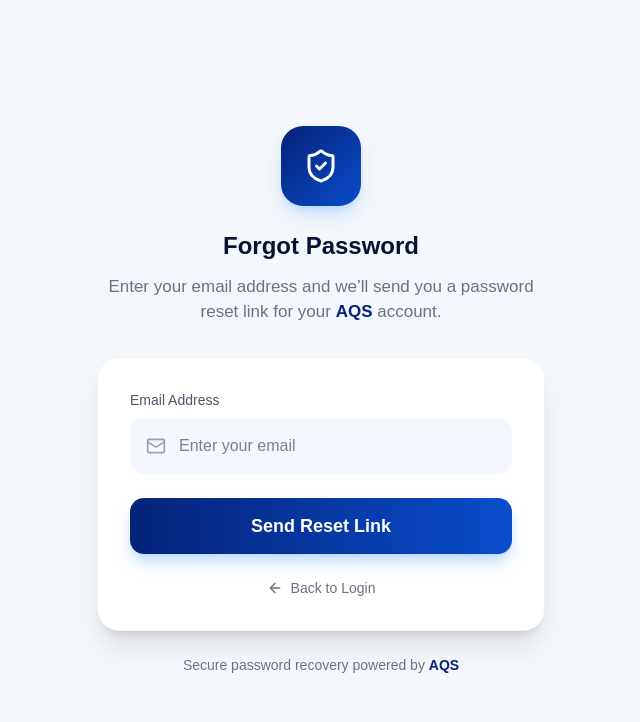
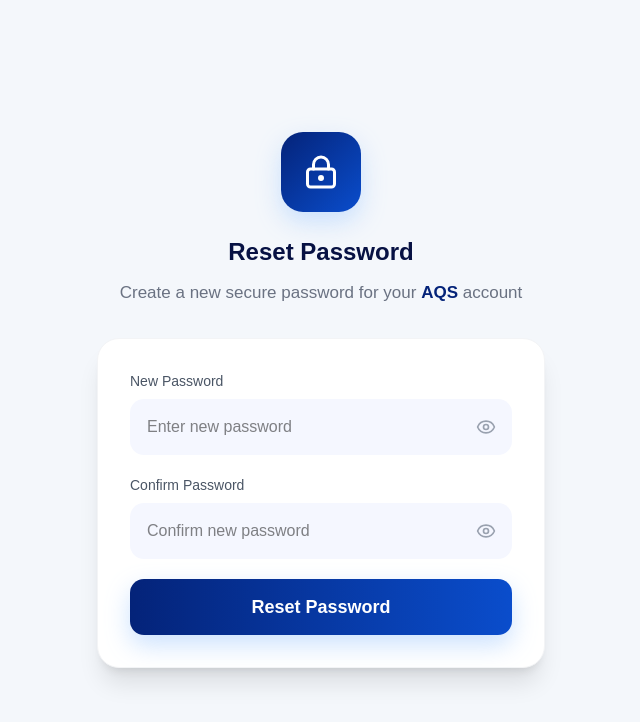
Before and after one commit to fadgadahababashirdev/AQS-reusable-components-, a React (Vite) app: page /forgot-password in a window 1280 px wide. Shown: the top 722 px of the page, without its empty margins (319-959 px from the left). Built offline with nearby package versions, Linux system fonts and the light colour scheme.

Commit message:
adding form dynamic colors

```diff
--- a/src/forms/ForgotPassword.tsx
+++ b/src/forms/ForgotPassword.tsx
@@ -1,86 +1,237 @@
 "use client"
 
-import { ArrowLeft, Mail, ShieldCheck } from "lucide-react"
-import { Link } from "react-router-dom"
+import { useState } from "react"
+import {
+  Eye,
+  EyeOff,
+  LockKeyhole,
+} from "lucide-react"
+import { useFormColorStore } from "../store/formColorStore"
 
-export default function ForgotPassword() {
+export default function ResetPassword() {
+  const [showPassword, setShowPassword] =
+    useState(false)
+
+  const [
+    showConfirmPassword,
+    setShowConfirmPassword,
+  ] = useState(false)
+
   const companyName = "AQS"
 
+  // dynamic colors
+  const color = useFormColorStore()
+
   return (
-    <div className="min-h-screen bg-[#f4f7fb] flex items-center justify-center p-6">
+    <div
+      className="min-h-screen flex items-center justify-center p-6"
+      style={{
+        backgroundColor:
+          color.formBackgroundColor,
+      }}
+    >
       <div className="w-full max-w-md">
-
         {/* Header */}
         <div className="flex flex-col items-center mb-8">
-
-          {/* Icon */}
-          <div className="w-20 h-20 rounded-3xl bg-gradient-to-br from-[#042379] to-[#0A4DCC] flex items-center justify-center shadow-lg shadow-blue-200">
-            <ShieldCheck className="w-9 h-9 text-white" />
+          {/* Logo */}
+          <div
+            className="w-20 h-20 rounded-3xl flex items-center justify-center shadow-lg"
+            style={{
+              background: `linear-gradient(to bottom right, ${color.gradientFrom}, ${color.gradientTo})`,
+              boxShadow: `0 10px 25px ${color.shadowColor}`,
+            }}
+          >
+            <LockKeyhole
+              className="w-9 h-9"
+              style={{
+                color: color.lockKeyHoleColor,
+              }}
+            />
           </div>
 
           {/* Title */}
-          <h1 className="text-2xl font-bold text-[#071133] mt-6">
-            Forgot Password
+          <h1
+            className="text-2xl font-bold mt-6"
+            style={{
+              color: color.h1,
+            }}
+          >
+            Reset Password
           </h1>
 
           {/* Subtitle */}
-          <p className="text-gray-500 mt-3 text-center text-[17px]">
-            Enter your email address and we’ll send you
-            a password reset link for your{" "}
-            <span className="font-semibold text-[#042379]">
+          <p
+            className="mt-3 text-center text-[17px]"
+            style={{
+              color: color.formParagraphColor,
+            }}
+          >
+            Create a new secure password for
+            your{" "}
+            <span
+              className="font-semibold"
+              style={{
+                color: color.spanColor,
+              }}
+            >
               {companyName}
             </span>{" "}
-            account.
+            account
           </p>
         </div>
 
         {/* Form */}
-        <div className="bg-white rounded-3xl shadow-xl border border-gray-100 p-8">
-          <form className="space-y-6">
-
-            {/* Email */}
+        <div
+          className="rounded-3xl shadow-xl border p-8"
+          style={{
+            backgroundColor:
+              color.cardBackground,
+            borderColor:
+              color.formCardBorderColor,
+          }}
+        >
+          <form className="space-y-5">
+            {/* New Password */}
             <div>
-              <label className="text-sm font-medium text-gray-600 mb-2 block">
-                Email Address
+              <label
+                className="text-sm font-medium mb-2 block"
+                style={{
+                  color: color.formLabelColor,
+                }}
+              >
+                New Password
               </label>
 
               <div className="relative">
-                <Mail className="absolute left-4 top-1/2 -translate-y-1/2 text-gray-400 w-5 h-5" />
+                <input
+                  type={
+                    showPassword
+                      ? "text"
+                      : "password"
+                  }
+                  placeholder="Enter new password"
+                  className="w-full h-14 rounded-xl border border-transparent transition-all outline-none px-4 pr-12 text-[16px]"
+                  style={{
+                    backgroundColor:
+                      color.inputBackgroundColor,
 
+                  }}
+                  onFocus={(e) => {
+                    e.target.style.borderColor =
+                      color.primaryColor
+
+                    e.target.style.backgroundColor =
+                      color.cardBackground
+                  }}
+                  onBlur={(e) => {
+                    e.target.style.borderColor =
+                      "transparent"
+
+                    e.target.style.backgroundColor =
+                      color.inputBackgroundColor
+                  }}
+                />
+
+                <button
+                  type="button"
+                  onClick={() =>
+                    setShowPassword(
+                      !showPassword
+                    )
+                  }
+                  className="absolute right-4 top-1/2 -translate-y-1/2 transition"
+                  style={{
+                    color:
+                      color.inputIconsColor,
+                  }}
+                >
+                  {showPassword ? (
+                    <EyeOff className="w-5 h-5" />
+                  ) : (
+                    <Eye className="w-5 h-5" />
+                  )}
+                </button>
+              </div>
+            </div>
+
+            {/* Confirm Password */}
+            <div>
+              <label
+                className="text-sm font-medium mb-2 block"
+                style={{
+                  color: color.formLabelColor,
+                }}
+              >
+                Confirm Password
+              </label>
+
+              <div className="relative">
                 <input
-                  type="email"
-                  placeholder="Enter your email"
-                  className="w-full h-14 rounded-xl bg-[#f5f7ff] border border-transparent focus:border-[#042379] focus:bg-white transition-all outline-none pl-12 pr-4 text-[16px]"
+                  type={
+                    showConfirmPassword
+                      ? "text"
+                      : "password"
+                  }
+                  placeholder="Confirm new password"
+                  className="w-full h-14 rounded-xl border border-transparent transition-all outline-none px-4 pr-12 text-[16px]"
+                  style={{
+                    backgroundColor:
+                      color.inputBackgroundColor,
+
+                  }}
+                  onFocus={(e) => {
+                    e.target.style.borderColor =
+                      color.primaryColor
+
+                    e.target.style.backgroundColor =
+                      color.cardBackground
+                  }}
+                  onBlur={(e) => {
+                    e.target.style.borderColor =
+                      "transparent"
+
+                    e.target.style.backgroundColor =
+                      color.inputBackgroundColor
+                  }}
                 />
+
+                <button
+                  type="button"
+                  onClick={() =>
+                    setShowConfirmPassword(
+                      !showConfirmPassword
+                    )
+                  }
+                  className="absolute right-4 top-1/2 -translate-y-1/2 transition"
+                  style={{
+                    color:
+                      color.inputIconsColor,
+                  }}
+                >
+                  {showConfirmPassword ? (
+                    <EyeOff className="w-5 h-5" />
+                  ) : (
+                    <Eye className="w-5 h-5" />
+                  )}
+                </button>
               </div>
             </div>
 
             {/* Submit */}
             <button
               type="submit"
-              className="w-full h-14 cursor-pointer rounded-xl bg-linear-to-r from-[#042379] to-[#0A4DCC]  hover:opacity-95 transition-all text-white text-lg font-semibold shadow-lg shadow-blue-200"
+              className="w-full h-14 rounded-xl cursor-pointer hover:opacity-95 transition-all text-lg font-semibold shadow-lg"
+              style={{
+                background: `linear-gradient(to right, ${color.gradientFrom}, ${color.gradientTo})`,
+                color:
+                  color.lockKeyHoleColor,
+                boxShadow: `0 10px 25px ${color.shadowColor}`,
+              }}
             >
-              Send Reset Link
+              Reset Password
             </button>
-
-            {/* Back */}
-            <Link
-              to="/"
-              className="flex items-center justify-center gap-2 text-sm text-gray-500 hover:text-[#042379] transition"
-            >
-              <ArrowLeft className="w-4 h-4" />
-              Back to Login
-            </Link>
           </form>
         </div>
-
-        {/* Footer */}
-        <p className="text-center text-sm text-gray-500 mt-6">
-          Secure password recovery powered by{" "}
-          <span className="font-semibold text-[#042379]">
-            {companyName}
-          </span>
-        </p>
       </div>
     </div>
   )
--- a/src/forms/LoginForm.tsx
+++ b/src/forms/LoginForm.tsx
@@ -1,69 +1,68 @@
-
-import { useState } from "react"
-import {
-  Eye,
-  EyeOff,
-  LockKeyhole,
-  Mail,
-} from "lucide-react"
-import { Link } from "react-router-dom"
+import { useState } from "react";
+import { Eye, EyeOff, LockKeyhole, Mail } from "lucide-react";
+import { Link } from "react-router-dom";
+import { useFormColorStore } from "../store/formColorStore";
 
 export default function LoginForm() {
-  const [showPassword, setShowPassword] = useState(false)
+  const [showPassword, setShowPassword] = useState(false);
 
-  const companyName = "AQS"
-
+  const companyName = "AQS";
+  // dynamic color variable
+  const color = useFormColorStore();
   return (
-    <div className="min-h-screen bg-[#f4f7fb] flex items-center justify-center p-6">
+    <div
+      className="min-h-screen  flex items-center justify-center p-6"
+      style={{ backgroundColor: color.formBackgroundColor }}
+    >
       <div className="w-full max-w-md">
-
         {/* Header */}
         <div className="flex flex-col items-center mb-8">
-
           {/* Logo */}
-          <div className="w-20 h-20 rounded-3xl bg-gradient-to-br from-[#042379] to-[#0A4DCC] flex items-center justify-center shadow-lg shadow-blue-200">
-            <LockKeyhole className="w-9 h-9 text-white" />
+          <div
+            className="w-20 h-20 rounded-3xl  flex items-center justify-center shadow-lg shadow-blue-200"
+            style={{
+              background: `linear-gradient(to bottom right, ${color.gradientFrom}, ${color.gradientTo})`,
+            }}
+          >
+            <LockKeyhole className="w-9 h-9 " style={{color:color.lockKeyHoleColor}} />
           </div>
 
           {/* Title */}
-          <h1 className="text-2xl font-bold text-[#071143] mt-6">
+          <h1 className="text-2xl font-bold  mt-6" style={{color:color.h1}}>
             Welcome Back
           </h1>
 
           {/* Subtitle */}
-          <p className="text-gray-500 mt-3 text-center text-[17px]">
+          <p className="mt-3 text-center text-[17px]" style={{color:color.formParagraphColor}}>
             Sign in to continue to your{" "}
-            <span className="font-semibold text-[#042379]">
-              {companyName}
-            </span>{" "}
+            <span className="font-semibold" style={{color:color.spanColor}}>{companyName}</span>{" "}
             dashboard
           </p>
         </div>
 
         {/* Form */}
-        <div className="bg-white rounded-3xl shadow-xl border border-gray-100 p-8">
+        <div className="rounded-3xl shadow-xl border  p-8" style={{backgroundColor:color.cardBackground , borderColor:color.formCardBorderColor}}>
           <form className="space-y-5">
-
             {/* Email */}
             <div>
-              <label className="text-sm font-medium text-gray-600 mb-2 block">
+              <label className="text-sm font-medium  mb-2 block" style={{color:color.formLabelColor}}>
                 Email Address
               </label>
 
               <div className="relative">
-                <Mail className="absolute left-4 top-1/2 -translate-y-1/2 text-gray-400 w-5 h-5" />
+                <Mail className="absolute left-4 top-1/2 -translate-y-1/2  w-5 h-5" style={{color:color.inputIconsColor}} />
 
                 <input
                   type="email"
                   placeholder="Enter your email"
-                  className="w-full h-14 rounded-xl bg-[#f5f7ff] border border-transparent focus:border-[#042379] focus:bg-white transition-all outline-none pl-12 pr-4 text-[16px]"
+                  className="w-full h-14 rounded-xl  border border-transparent focus:border-[#042379] focus:bg-white transition-all outline-none pl-12 pr-4 text-[16px]" style={{backgroundColor:color.inputBackgroundColor}}
                 />
               </div>
             </div>
 
             {/* Password */}
             <div>
-              <label className="text-sm font-medium text-gray-600 mb-2 block">
+              <label className="text-sm font-medium  mb-2 block" style={{color:color.formLabelColor}}>
                 Password
               </label>
 
@@ -71,13 +70,14 @@ export default function LoginForm() {
                 <input
                   type={showPassword ? "text" : "password"}
                   placeholder="Enter your password"
-                  className="w-full h-14 rounded-xl bg-[#f5f7ff] border border-transparent focus:border-[#042379] focus:bg-white transition-all outline-none px-4 pr-12 text-[16px]"
+                  className="w-full h-14 rounded-xl  border border-transparent focus:border-[#042379] focus:bg-white transition-all outline-none px-4 pr-12 text-[16px]" style={{backgroundColor:color.inputBackgroundColor}}
                 />
 
                 <button
                   type="button"
                   onClick={() => setShowPassword(!showPassword)}
-                  className="absolute right-4 top-1/2 -translate-y-1/2 text-gray-400 hover:text-[#042379] transition"
+                  className="absolute right-4 top-1/2 -translate-y-1/2  hover:text-[#042379] transition"
+                  style={{color:color.inputIconsColor}}
                 >
                   {showPassword ? (
                     <EyeOff className="w-5 h-5" />
@@ -96,15 +96,14 @@ export default function LoginForm() {
                   className="w-4 h-4 rounded border-gray-300 accent-[#042379]"
                 />
 
-                <span className="text-sm text-gray-500">
-                  Remember me
-                </span>
+                <span className="text-sm text-gray-500">Remember me</span>
               </label>
 
               <Link to="/forgot-password">
                 <button
                   type="button"
-                className="text-sm cursor-pointer  font-medium text-[#042379]"
+                  className="text-sm cursor-pointer  font-medium "
+                  style={{color:color.primaryColor}}
                 >
                   Forgot password?
                 </button>
@@ -115,15 +114,18 @@ export default function LoginForm() {
             <Link to="/dashboard">
               <button
                 type="submit"
-              className="w-full h-14 rounded-xl cursor-pointer bg-linear-to-r from-[#042379] to-[#0A4DCC] hover:opacity-95 transition-all text-white text-lg font-semibold shadow-lg shadow-blue-200 mt-2"
+                className="w-full h-14 rounded-xl cursor-pointer  hover:opacity-95 transition-all  text-lg font-semibold shadow-lg  mt-2" style={{
+              background: `linear-gradient(to bottom right, ${color.gradientFrom}, ${color.gradientTo})`,
+              color:color.textColor ,
+              boxShadow:`0 10px 25px ${color.shadowColor}`
+            }}
               >
                 Sign In
               </button>
             </Link>
           </form>
         </div>
-
       </div>
     </div>
-  )
+  );
 }
--- a/src/forms/OtpVerification.tsx
+++ b/src/forms/OtpVerification.tsx
@@ -3,9 +3,13 @@
 import { useRef, useState } from "react"
 import { ShieldCheck } from "lucide-react"
 import { Link } from "react-router-dom"
+import { useFormColorStore } from "../store/formColorStore"
 
 export default function OtpVerification() {
   const companyName = "AQS"
+
+  // dynamic colors
+  const color = useFormColorStore()
 
   const [otp, setOtp] = useState<string[]>([
     "",
@@ -80,38 +84,78 @@ export default function OtpVerification() {
   }
 
   return (
-    <div className="min-h-screen bg-[#f4f7fb] flex items-center justify-center p-6">
+    <div
+      className="min-h-screen flex items-center justify-center p-6"
+      style={{
+        backgroundColor: color.formBackgroundColor,
+      }}
+    >
       <div className="w-full max-w-md">
-
         {/* Header */}
         <div className="flex flex-col items-center mb-8">
-
           {/* Logo */}
-          <div className="w-20 h-20 rounded-3xl bg-gradient-to-br from-[#042379] to-[#0A4DCC] flex items-center justify-center shadow-lg shadow-blue-200">
-            <ShieldCheck className="w-9 h-9 text-white" />
+          <div
+            className="w-20 h-20 rounded-3xl flex items-center justify-center shadow-lg"
+            style={{
+              background: `linear-gradient(to bottom right, ${color.gradientFrom}, ${color.gradientTo})`,
+              boxShadow: `0 10px 25px ${color.shadowColor}`,
+            }}
+          >
+            <ShieldCheck
+              className="w-9 h-9"
+              style={{
+                color: color.lockKeyHoleColor,
+              }}
+            />
           </div>
 
           {/* Title */}
-          <h1 className="text-2xl font-bold text-[#071143] mt-6">
+          <h1
+            className="text-2xl font-bold mt-6"
+            style={{
+              color: color.h1,
+            }}
+          >
             Verify OTP
           </h1>
 
           {/* Subtitle */}
-          <p className="text-gray-500 mt-3 text-center text-[17px]">
-            Enter the 6-digit code sent to your email to continue to{" "}
-            <span className="font-semibold text-[#042379]">
+          <p
+            className="mt-3 text-center text-[17px]"
+            style={{
+              color: color.formParagraphColor,
+            }}
+          >
+            Enter the 6-digit code sent to your email
+            to continue to{" "}
+            <span
+              className="font-semibold"
+              style={{
+                color: color.spanColor,
+              }}
+            >
               {companyName}
             </span>
           </p>
         </div>
 
         {/* Card */}
-        <div className="bg-white rounded-3xl shadow-xl border border-gray-100 p-8">
+        <div
+          className="rounded-3xl shadow-xl border p-8"
+          style={{
+            backgroundColor: color.cardBackground,
+            borderColor: color.formCardBorderColor,
+          }}
+        >
           <form className="space-y-6">
-
             {/* OTP Inputs */}
             <div>
-              <label className="text-sm font-medium text-gray-600 mb-4 block text-center">
+              <label
+                className="text-sm font-medium mb-4 block text-center"
+                style={{
+                  color: color.formLabelColor,
+                }}
+              >
                 Verification Code
               </label>
 
@@ -136,18 +180,43 @@ export default function OtpVerification() {
                       handleKeyDown(e, index)
                     }
                     onPaste={handlePaste}
-                    className="w-12 h-14 rounded-xl bg-[#f5f7ff] border border-transparent focus:border-[#042379] focus:bg-white outline-none text-center text-xl font-semibold transition-all"
+                    className="w-12 h-14 rounded-xl border border-transparent outline-none text-center text-xl font-semibold transition-all"
+                    style={{
+                      backgroundColor:
+                        color.inputBackgroundColor,
+
+                    }}
+                    onFocus={(e) => {
+                      e.target.style.borderColor =
+                        color.primaryColor
+                      e.target.style.backgroundColor =
+                        color.cardBackground
+                    }}
+                    onBlur={(e) => {
+                      e.target.style.borderColor =
+                        "transparent"
+                      e.target.style.backgroundColor =
+                        color.inputBackgroundColor
+                    }}
                   />
                 ))}
               </div>
             </div>
 
             {/* Resend */}
-            <div className="text-center text-sm text-gray-500">
+            <div
+              className="text-center text-sm"
+              style={{
+                color: color.formParagraphColor,
+              }}
+            >
               Didn’t receive the code?{" "}
               <button
                 type="button"
-                className="font-medium text-[#042379] hover:underline cursor-pointer"
+                className="font-medium hover:underline cursor-pointer transition-all"
+                style={{
+                  color: color.primaryColor,
+                }}
               >
                 Resend OTP
               </button>
@@ -157,7 +226,12 @@ export default function OtpVerification() {
             <Link to="/reset-password">
               <button
                 type="submit"
-                className="w-full h-14 rounded-xl cursor-pointer bg-linear-to-r from-[#042379] to-[#0A4DCC] hover:opacity-95 transition-all text-white text-lg font-semibold shadow-lg shadow-blue-200"
+                className="w-full h-14 rounded-xl cursor-pointer hover:opacity-95 transition-all text-lg font-semibold shadow-lg"
+                style={{
+                  background: `linear-gradient(to right, ${color.gradientFrom}, ${color.gradientTo})`,
+                  color: color.lockKeyHoleColor,
+                  boxShadow: `0 10px 25px ${color.shadowColor}`,
+                }}
               >
                 Verify Code
               </button>
--- /dev/null
+++ b/src/store/formColorStore.tsx
@@ -0,0 +1,47 @@
+import { create } from "zustand";
+interface Colors {
+  formBackgroundColor: string;
+  primaryColor: string;
+
+  textColor: string;
+  cardBackground: string;
+  gradientFrom: string;
+  gradientTo: string;
+  lockKeyHoleColor: string;
+  h1: string;
+  formParagraphColor: string;
+  spanColor: string;
+  formCardBorderColor: string;
+  formLabelColor: string;
+  inputIconsColor: string;
+  inputBackgroundColor: string;
+  shadowColor:string
+}
+
+interface FormStoreColors {
+  colors: Colors;
+}
+
+export const formColorStore = create<FormStoreColors>((set) => ({
+  colors: {
+    formBackgroundColor: "#f4f7fb",
+    primaryColor: "#052884",
+
+    textColor: "#ffffff",
+    cardBackground: "#ffffff",
+    gradientFrom: "#042379",
+    gradientTo: "#0A4DCC",
+    lockKeyHoleColor: "#fff",
+    h1: "#071143",
+    formParagraphColor: "#6a7282",
+    spanColor: "#042379",
+    formCardBorderColor: "#f3f4f6",
+    formLabelColor: "#4a5565",
+    inputIconsColor: "#99a1af",
+    inputBackgroundColor: "#f5f7ff",
+    shadowColor: "rgba(191, 219, 254, 0.8)"
+  },
+}));
+export const useFormColorStore = () => {
+  return formColorStore((state) => state.colors);
+};
```
Lines whose indentation alone changed are shown as unchanged.
